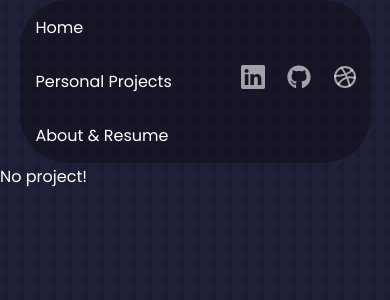
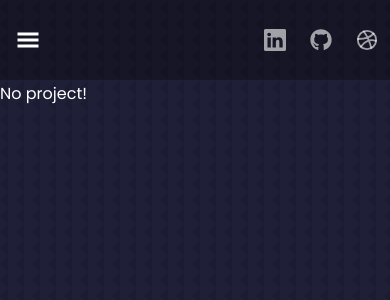
Before and after one commit to Devin98da/madhuka-devinda, a React (Create React App) app: page /madhuka-devinda/projects/1 in a window 390 px wide. Shown: the top 300 px of the page. Built offline with nearby package versions, Linux system fonts and the light colour scheme.

Commit message:
add more

```diff
--- a/src/Components/Nav/nav.css
+++ b/src/Components/Nav/nav.css
@@ -1,9 +1,5 @@
-.nav__container{
-
-}
-
-nav{
-    background: rgba(0,0,0,0.3);
+nav {
+  background: rgba(0, 0, 0, 0.3);
   /* width: max-content; */
   display: block;
   padding: 0.7rem 1.7rem;
@@ -18,7 +14,7 @@ nav{
   backdrop-filter: blur(15px);
 }
 
-nav a{
+nav a {
   background: transparent;
   padding: 0.9rem;
   border-radius: 50%;
@@ -27,11 +23,11 @@ nav a{
   font-size: 1.1rem;
 }
 
-nav a:hover{
-    background: rgba(0,0,0,0.3);
+nav a:hover {
+  background: rgba(0, 0, 0, 0.3);
 }
 
-nav a.active{
+nav a.active {
   background: var(--color-primary);
   color: var(--color-bg);
 }
@@ -42,14 +38,22 @@ nav a.active{
 
 .navbar {
   overflow: hidden;
-    background-color: rgba(0,0,0,0.3);
+  background-color: rgba(0, 0, 0, 0.3);
   border-radius: 3rem;
   /* backdrop-filter: blur(15px); */
   display: flex;
   justify-content: space-between;
+  height: 4rem;
 }
 
-  .link{
+.navlinks {
+  display: flex;
+  align-items: center;
+}
+
+
+
+.link {
   float: left;
   font-size: 16px;
   color: white;
@@ -57,28 +61,22 @@ nav a.active{
   padding: 14px 16px;
   text-decoration: none;
 }
-  /* .navbar a {
-    float: left;
-    font-size: 16px;
-    color: white;
-    text-align: center;
-    padding: 14px 16px;
-    text-decoration: none;
-  }
-   */
-  .socials{
+
+.socials {
   display: flex;
   align-items: center;
 }
-  .social{
+
+.social {
   width: 30px;
-    font-size: 24px;
+  font-size: 22px;
   /* float: left; */
   color: var(--color-light);
   /* text-align: center; */
-    margin:8px;
+  margin: 8px;
   /* padding: 4px 6px; */
-
+  display: flex;
+  justify-content: center;
 }
 
 .dropdown {
@@ -97,9 +95,10 @@ nav a.active{
   margin: 0;
 }
 
-  .navbar a:hover, .dropdown:hover .dropbtn {
+.navbar a:hover,
+.dropdown:hover .dropbtn {
   /* background-color: red; */
-    background: rgba(0,0,0,0.3);
+  background: rgba(0, 0, 0, 0.3);
 }
 
 .dropdown-content {
@@ -107,12 +106,12 @@ nav a.active{
   position: absolute;
   background-color: #f9f9f9;
   min-width: 160px;
-    box-shadow: 0px 8px 16px 0px rgba(0,0,0,0.2);
+  box-shadow: 0px 8px 16px 0px rgba(0, 0, 0, 0.2);
   z-index: 1;
 }
 
-  .dropdown-content ul{
-    padding-inline-start:0%;
+.dropdown-content ul {
+  padding-inline-start: 0%;
 }
 
 .dropdown-content a {
@@ -131,3 +130,65 @@ nav a.active{
 .dropdown:hover .dropdown-content {
   display: block;
 }
+
+.hamberger {
+  display: none;
+}
+
+.nav_links_mobile {
+  /* position: absolute;
+  left: 10px;
+  margin: 0 auto;
+  display: flex;
+  flex-direction: column; */
+  display: none;
+}
+
+/*==================MEDIA QUARIES (MEDIUM DEVICES)  ======================*/
+@media screen and (max-width: 1024px) {
+  .navbar {
+    /* width: var(--container-width-lg); */
+
+    grid-template-columns: 1fr;
+    gap: 0;
+  }
+
+}
+
+/*==================MEDIA QUARIES (SMALL DEVICES)  ======================*/
+@media screen and (max-width: 600PX) {
+  .navbar {
+    width: var(--container-width-lg);
+    /* margin: 0 auto 3rem; */
+    height: 5rem;
+    border-radius: 0;
+  }
+
+  .navlinks {
+    display: none;
+
+    /* flex-direction: column;
+    width: 100%;
+    position: absolute;
+    top: 60px;
+    left: 0;
+    background-color: #333; */
+  }
+
+  .hamberger {
+    display: block;
+    display: flex;
+    align-items: center;
+    margin-left: 1rem;
+    font-size: 1.5rem;
+  }
+
+  .nav_links_mobile.open {
+    display: flex;
+    flex-direction: column;
+    align-items: center;
+    background-color: var(--color-bg-highlight);
+
+  }
+
+}
--- a/src/Components/Nav/nav.jsx
+++ b/src/Components/Nav/nav.jsx
@@ -10,12 +10,14 @@ import { ProjectsData } from '../ProjectsData';
 import { BsLinkedin } from 'react-icons/bs';
 import { FaGithub } from 'react-icons/fa';
 import { FiDribbble } from 'react-icons/fi';
-
+import { GiHamburgerMenu } from "react-icons/gi";
+import { AiOutlineClose } from "react-icons/ai";
 // import classes from './nav.module.css';
 
 const Nav = () => {
   const [activeNav, setActiveNav] = useState('#');
   const [isDropDownVisible, setIsDropDownVisible] = useState(false);
+  const [isMobile, setisMobile] = useState(false);
 
   const mouseEnterHandler = () => {
     setIsDropDownVisible(true);
@@ -23,6 +25,10 @@ const Nav = () => {
 
   const mouseLeaveHandler = () => {
     setIsDropDownVisible(false);
+  }
+
+  const hambergerClickHandler = () => {
+    setisMobile(!isMobile);
   }
 
   return (
@@ -39,39 +45,50 @@ const Nav = () => {
     //   </nav>
     // </div>
 
+    <React.Fragment>
       <div className="container navbar">
-      <div>
+        <div className='navlinks'>
           <Link className='link' to='/'>Home</Link>
-
-        {/* <div class="dropdown">
-  <button class="dropbtn">Professional Projects
-    <i class="fa fa-caret-down"></i>
-  </button>
-  <div class="dropdown-content">
-    <Dropdown projects={ProjectsData} />
-  </div>
-</div> */}
 
           <div class="dropdown">
             <button class="dropbtn">Personal Projects
               <i class="fa fa-caret-down"></i>
             </button>
             <div class="dropdown-content">
-            {/* <a href="#">Link 1</a>
-<a href="#">Link 2</a>
-<a href="#">Link 3</a> */}
               <Dropdown projects={ProjectsData} />
             </div>
           </div>
           <Link className='link' to='/about-resume'>About & Resume</Link>
         </div>
+        <div className='hamberger' onClick={hambergerClickHandler}>
+          {isMobile ? <AiOutlineClose /> : <GiHamburgerMenu />}
+
+        </div>
+
         <div className='socials'>
           <a className='social' href='https://linkedin.com' target='_blank'><BsLinkedin /></a>
           <a className='social' href='https://github.com' target='_blank'><FaGithub /></a>
           <a className='social' href='https://dribble.com' target='_blank'><FiDribbble /></a>
         </div>
+
       </div>
+      {
+        <div className={`nav_links_mobile ${isMobile ? 'open' : ''}`}>
+          <Link className='link' to='/'>Home</Link>
 
+          <div class="dropdown">
+            <button class="dropbtn">Personal Projects
+              <i class="fa fa-caret-down"></i>
+            </button>
+            <div class="dropdown-content">
+              <Dropdown projects={ProjectsData} />
+            </div>
+          </div>
+          <Link className='link' to='/about-resume'>About & Resume</Link>
+        </div>
+      }
+
+    </React.Fragment>
   )
 }
 
--- a/src/Components/Portfolio/Porject/Project.module.css
+++ b/src/Components/Portfolio/Porject/Project.module.css
@@ -5,11 +5,12 @@
     padding-left: 25px;
     padding-right: 25px;
     background-color: var(--color-bg-highlight);
+    margin-top: 8rem
 }
 
 .title {
     height: 50px;
-    margin-bottom: 10px;
+    margin-bottom: 2rem;
     border-bottom: 1px dashed #1E1E1E;
     /* font-family: Georgia, "Times New Roman", Times, serif; */
     color: #0b90ce;
@@ -152,7 +153,8 @@ ul {
 @media screen and (max-width: 600PX) {
     .personal__container {
         width: 65%;
-        margin: 0 auto 3rem;
+        /* margin: 0 auto 3rem; */
+        margin-top: 8rem;
     }
 
     .personal__container table {
--- a/src/index.css
+++ b/src/index.css
@@ -58,7 +58,7 @@ h1{
 }
 
 section {
-    margin-bottom: 8rem;
+    margin-top: 8rem;
     /* height: 100vh; */
 }
 
```
Lines whose indentation alone changed are shown as unchanged.
